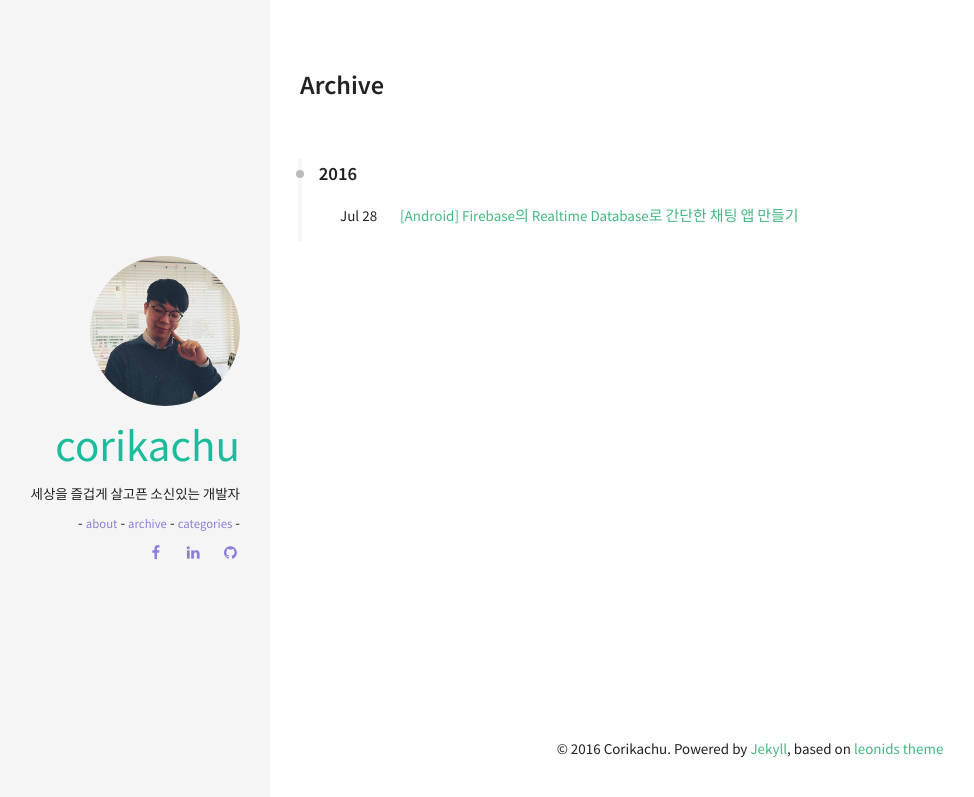
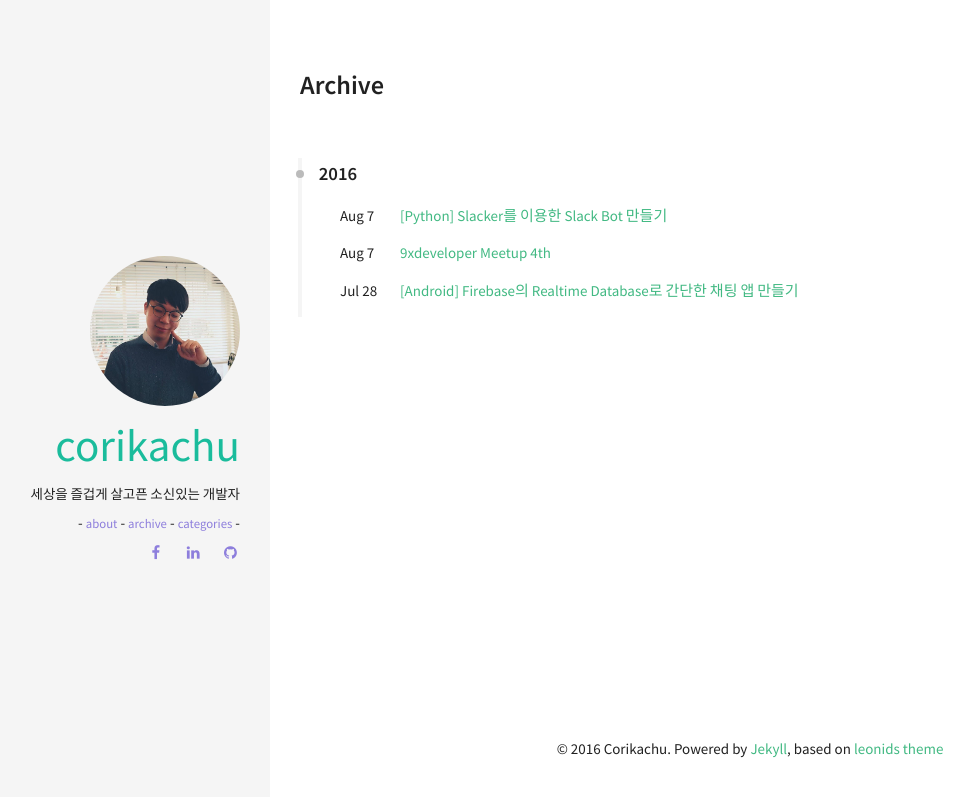
Before and after one commit to Corikachu/corikachu.github.io, a Jekyll site: the page built from archive.html, in a window 1280 px wide. Shown: the top 797 px of the page, without its empty margins (50-1024 px from the left). Built offline with Jekyll 4.4.1, drawn with Linux system fonts in a browser that asks for light colours; some of the changed lines change nothing that is shown.

Commit message:
fix picture size

```diff
--- /dev/null
+++ b/_posts/2016-08-07-python-slack-bot-slacker.markdown
@@ -0,0 +1,104 @@
+---
+layout: post
+title: "[Python] Slacker를 이용한 Slack Bot 만들기"
+excerpt: "개발 커뮤니티 GDG SSU 내부 슬랙에서 운영하고 있는 봇이 어떻게 만들어 졌는지 간단하게 확인해 봅시다."
+date: 2016-08-07 01:00:00 +0900
+categories: [python]
+modified: 2016-08-07
+comments: true
+image:
+  feature: https://cloud.githubusercontent.com/assets/4270075/17455501/6d6ed30e-5bf4-11e6-9f9b-85b50b1ee063.png
+tag: [python, slack, bot]
+---
+
+제가 속해있는 Google Developer Groups Soongsil University(이하 GDG SSU)에서는 커뮤니케이션 툴로 [Slack][slack]을 사용중입니다. 잡담, 개발, 질문&답변을 각기 다른 채널에서 이야기 가능하고 코드 하이라이팅이 있어서 단순 메신져보다 코드 공유가 쉽다고 생각했기 때문입니다. 여러가지 편의를 위한 봇을 만들 수 있다는 것은 슬랙의 큰 장점인데요. 전 회사에서는 데이터베이스를 조회해서 성장 지표를 뽑아내거나, unix timestamp 형식으로 되있는 시간을 읽을 수 있는 시간으로 바꿔주는 등 여러가지 기능으로 운영했었는데요. 저도 이를 살려서 GDG SSU에서 1일 1커밋을 장려하기위한 'github 그래프 파싱 봇'과 '학교 공지 파싱 봇'을 운영중입니다. python과 django를 쓰면서 슬랙 봇은 어떻게 만들어볼까 하며 생각하다가 [공식 API문서][api-docs-community]에 추천한 python 오픈 소프 라이브러리인 [Slacker][slacker]를 사용하기로 했습니다.
+
+아래는 현재 가동되고 있는 1일 1커밋 커맨드를 입력해서 시작일로부터 얼마나 커밋을 했는지 알려주는 화면과 학교 공지를 파싱해서 새로운 공지가 있으면 알려주는 슬랙의 사진입니다.
+
+![gdgssu-slack-bot](https://cloud.githubusercontent.com/assets/4270075/17455473/e78e8180-5bf3-11e6-8900-69db0c5328a7.png){: .center-image}
+
+
+## Bot의 등록
+
+봇을 사용하기위하서는 봇을 등록하고 그 봇의 Token이 필요합니다. [Slack App 페이지][slack-app]에서 Build를 클릭해서 다른 팀에게 공개할 봇을 만들것인지, 아니면 현재 사용하고 있는 팀을 위한 슬랙 봇을 만들 것인지 선택합니다. 그 다음 봇을 하나 등록합니다. 이때 팀에 슬랙 Integration을 추가할 권한이 있어야합니다.
+
+봇 페이지에서 필요한 부분들을 설정하고, Token은 잘 복사해 둡니다.
+
+## REST API를 통한 메세지 보내기
+
+Slacker는 `pip`를 통해서 설치합니다.
+{% highlight shell %}
+$ pip install slacker
+{% endhighlight %}
+
+메세지는 다음과 같이 보냅니다.
+{% highlight python %}
+from slacker import Slacker
+
+token = 'xoxo-토큰토큰-유어토큰'
+slack = Slacker(token)
+slack.chat.post_message('#channel', 'message')
+{% endhighlight %}
+
+token부분에 아까 발급받은 봇의 token을 넣어줍니다. `post_message`에는 어디로 보낼지에 대한 `채널`과 보낼 `메세지`가 필수적으로 들어갑니다. 이렇게 보낸 메세지는 이름이 단순 bot으로 되어있는 무미건조한 애로 표현이 되는데요.  이때 `as_user=True` 인자를 주게된다면 봇 등록할때 설정했던 프로필로써 표현됩니다.
+
+![slack-bot-user](https://cloud.githubusercontent.com/assets/4270075/17458224/2d92fc68-5c46-11e6-8de7-7ec706dc83f9.png){: .center-image}
+
+제일 처음 이미지에서 공지 봇에서 본거와 같이 **Message Formatting**을 하고 싶다면 다음과 같이 `attachments`인자를 채워주면 됩니다.
+{% highlight python %}
+attachments_dict = dict()
+attachments_dict['pretext'] = "attachments 블록 전에 나타나는 text"
+attachments_dict['title'] = "다른 텍스트 보다 크고 볼드되어서 보이는 title"
+attachments_dict['title_link'] = "https://corikachu.github.io"
+attachments_dict['fallback'] = "클라이언트에서 노티피케이션에 보이는 텍스트 입니다. attachment 블록에는 나타나지 않습니다"
+attachments_dict['text'] = "본문 텍스트! 5줄이 넘어가면 *show more*로 보이게 됩니다."
+attachments_dict['mrkdwn_in'] = ["text", "pretext"]  # 마크다운을 적용시킬 인자들을 선택합니다.
+attachments = [attachments_dict]
+
+slack.chat.post_message(channel="#channel", text=None, attachments=attachments, as_user=True)
+{% endhighlight %}
+
+결과는 다음과 같습니다.
+
+![slack-bot-attachments-message](https://cloud.githubusercontent.com/assets/4270075/17458457/1b13aec4-5c4c-11e6-87d4-684b1aa9774c.png){: .center-image}
+
+
+## RTM을 이용한 메세지 주고 받기
+
+메세지는 [Real Time Message API][real-time-api]를 통해서 주고 받을 수 있습니다. Websocket이 필요하므로 [websocket-client][websocket-client]를 사용하겠습니다.
+
+
+### 메세지 받기
+{% highlight python %}
+import websocket
+
+response = slack.rtm.start()
+sock_endpoint = response.body['url']
+slack_socket = websocket.create_connection(endpoint)
+
+slack_socket.recv()
+{% endhighlight %}
+
+### 메세지 보내기
+{% highlight python %}
+import json
+message_dict = {'id': '1', 'type': 'message', 'channel': 'C024BE91L', 'text': 'Hello, World!'}
+
+slack_socket.send(json.dumps(message_dict))
+{% endhighlight %}
+
+## 비동기 사용하기
+소켓으로 recv()를 호출했을때 기본적으로는 blocking 모드로 동작합니다. 이는 소켓 버퍼에서 읽을 데이터가 없으면 새로운 데이터가 들어올때까지 다음 코드로 진행하지 않는 다는 것을 뜻합니다.
+
+## 더 자세한 기능은?
+[slacker github 페이지][slacker]의 documentation은 단 한줄 적혀있습니다. [https://api.slack.com/methods][https://api.slack.com/methods]. 슬랙 API 페이지를 걸어둔 것이야 말로 슬랙에서 지원하는 API처럼 맞춰서 구현했다는 자신감 아닐까 생각해봅니다.
+
+
+
+[slack]: https://slack.com/
+[api-docs-community]: https://api.slack.com/community/
+[slacker]: https://github.com/os/slacker/
+[slack-api]: https://api.slack.com/
+[slack-app]: https://slack.com/apps/
+[real-time-api]: https://api.slack.com/rtm
+[websocket-client]: https://github.com/liris/websocket-client
--- a/_sass/components/_global.scss
+++ b/_sass/components/_global.scss
@@ -14,6 +14,7 @@
 img {
   height: auto;
   max-width: 100%;
+  max-height: 300px;
 }
 
 // Tables
--- a/_sass/pages/_post.scss
+++ b/_sass/pages/_post.scss
@@ -152,6 +152,9 @@
   .feature-image {
     max-height: 300px;
   }
+  > img {
+    max-height: 300px;
+  }
 }
 
 // post image
```
Also changed, not shown: _posts/2016-08-07-9xdeveloper-meetup-4th.markdown (added).
